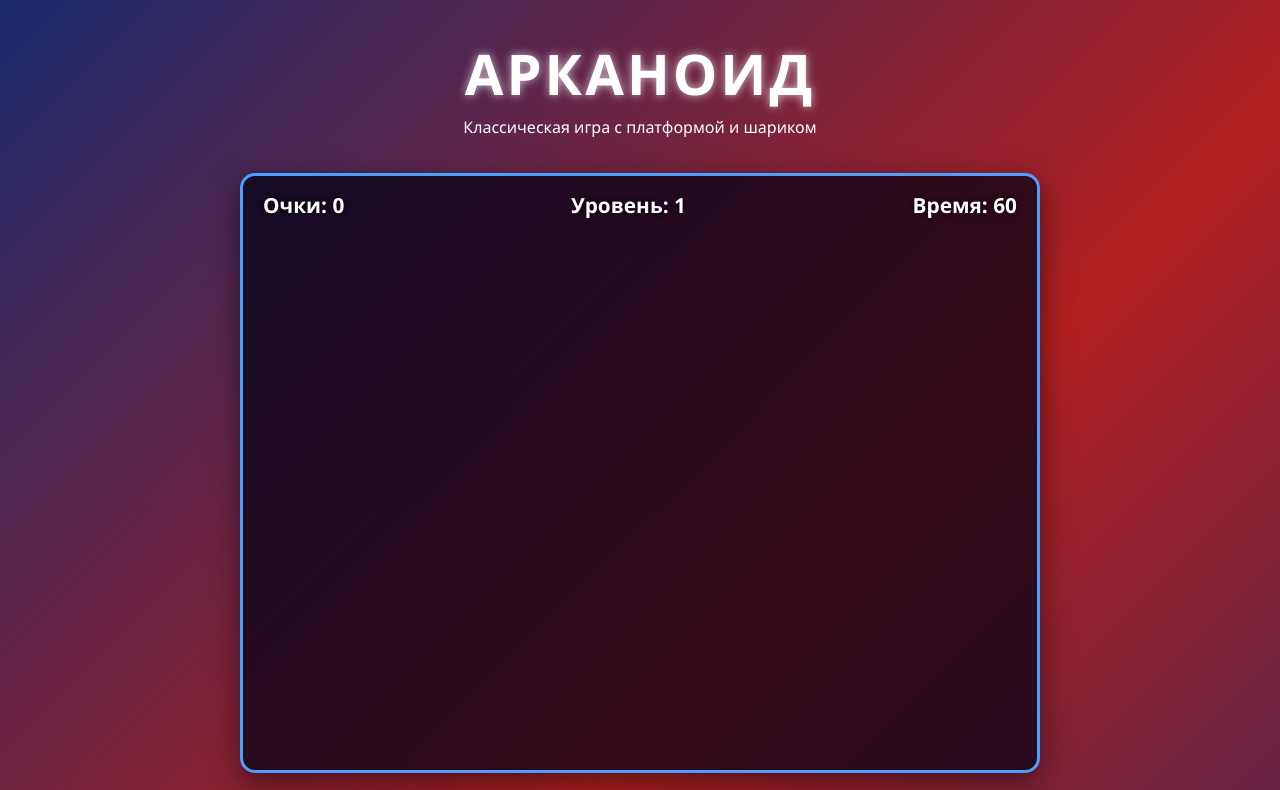
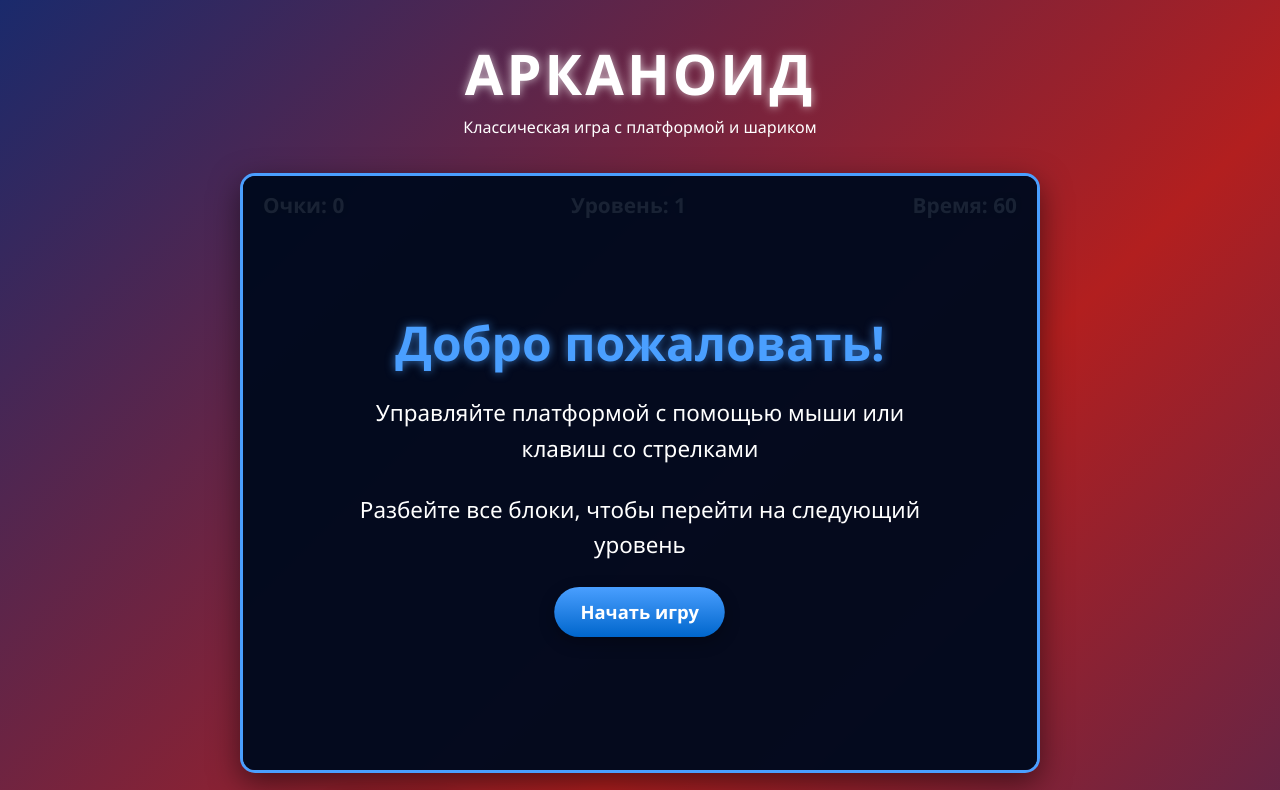
Before and after one commit to ntwerty/FirstLab, a plain HTML site: page index.html in a window 1280 px wide. Shown: the top 790 px of the page. Drawn offline with nearby package versions, Linux system fonts and the light colour scheme; no server answers.

Commit message:
added the start screen

```diff
--- a/index.html
+++ b/index.html
@@ -27,7 +27,12 @@
             <div class="bonus-icon" id="bonusIcon"></div>
             <div class="bonus-text" id="bonusText"></div>
         </div>
-
+        <div class="screen" id="startScreen">
+            <h2>Добро пожаловать!</h2>
+            <p>Управляйте платформой с помощью мыши или клавиш со стрелками</p>
+            <p>Разбейте все блоки, чтобы перейти на следующий уровень</p>
+            <button id="startButton" class="pulse">Начать игру</button>
+        </div>
     </div>
 
     <div class="controls">
```
